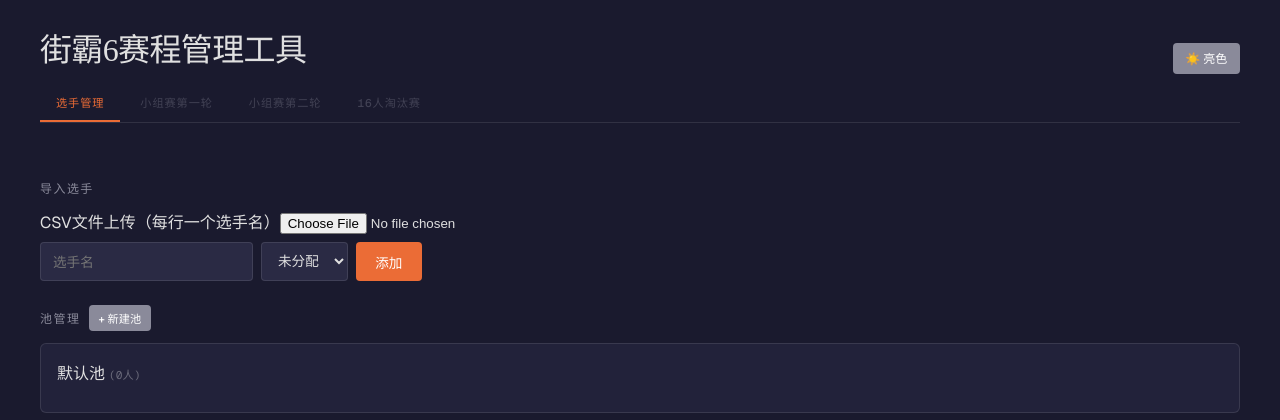
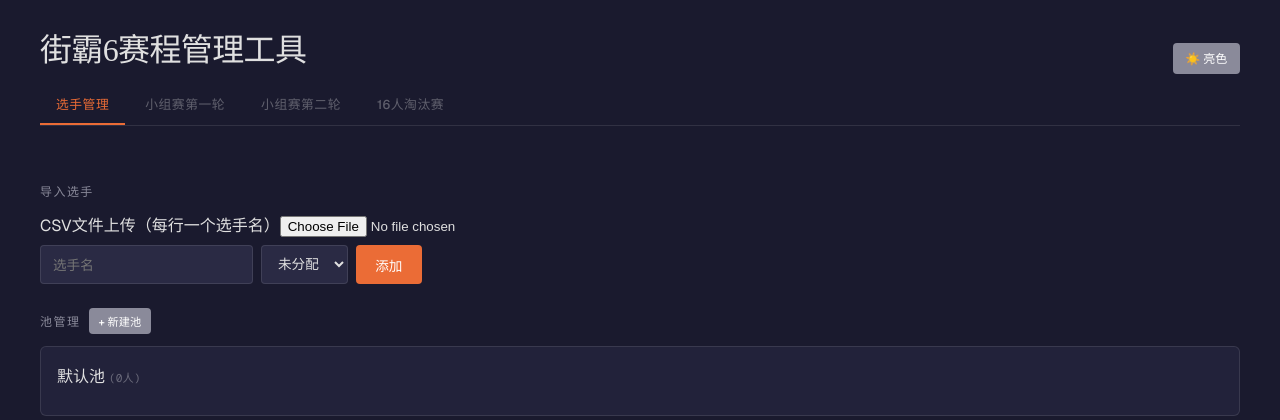
Before and after one commit to muxiaoshu1345-lang/SF6-Tournament-Manager, a Flask app: page / in a window 1280 px wide. Shown: the top 420 px of the page. Run offline with Flask 2, Linux system fonts and the light colour scheme; some web fonts are replaced.

Commit message:
fix: darker text for tabs and group cards for better readability

```diff
--- a/static/style.css
+++ b/static/style.css
@@ -61,21 +61,20 @@ header h1 {
 }
 
 .tab {
-  font-family: var(--font-mono);
-  font-size: 0.7rem;
+  font-family: var(--font-sans);
+  font-size: 0.8rem;
   font-weight: 500;
-  letter-spacing: 0.08em;
-  text-transform: uppercase;
+  letter-spacing: 0.04em;
   padding: 0.6rem 1rem;
   border: none;
   background: transparent;
-  color: var(--color-muted);
+  color: var(--color-ink);
   cursor: pointer;
   border-bottom: 2px solid transparent;
   transition: all 0.2s;
 }
 
-.tab:hover { color: var(--color-ink); }
+.tab:hover { color: var(--color-accent); }
 .tab.active { color: var(--color-accent); border-bottom-color: var(--color-accent); }
 .tab:disabled { opacity: 0.35; cursor: not-allowed; }
 
@@ -271,12 +270,10 @@ main {
 .group-card:hover { border-color: var(--color-accent); }
 
 .group-card h4 {
-  font-family: var(--font-mono);
-  font-size: 0.7rem;
-  font-weight: 500;
-  letter-spacing: 0.1em;
-  text-transform: uppercase;
-  color: var(--color-muted);
+  font-family: var(--font-sans);
+  font-size: 0.8rem;
+  font-weight: 600;
+  color: var(--color-ink);
   margin-bottom: 0.5rem;
 }
 
```
